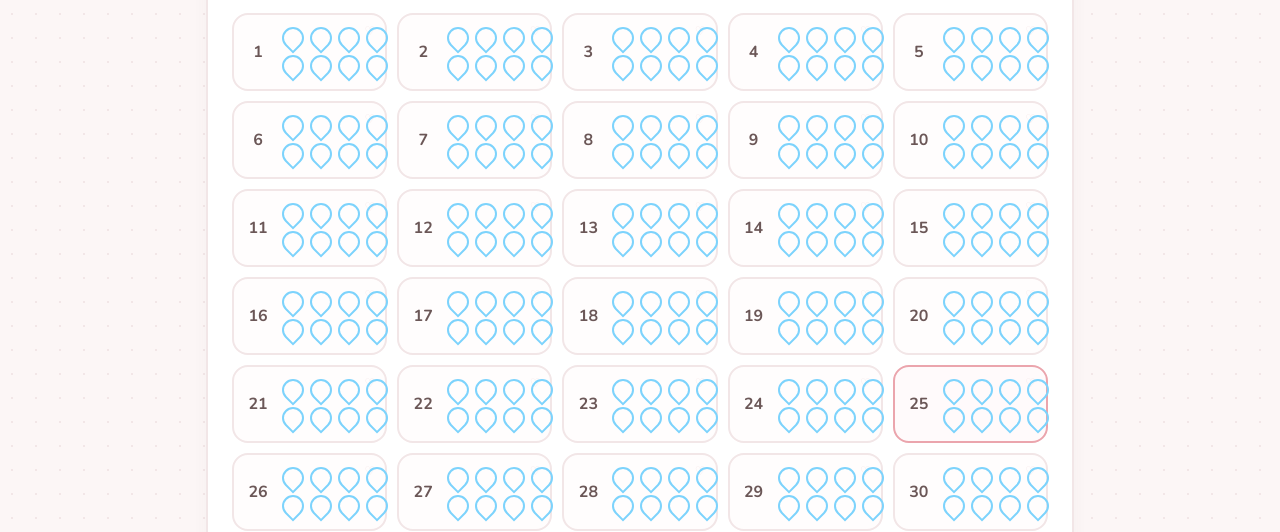
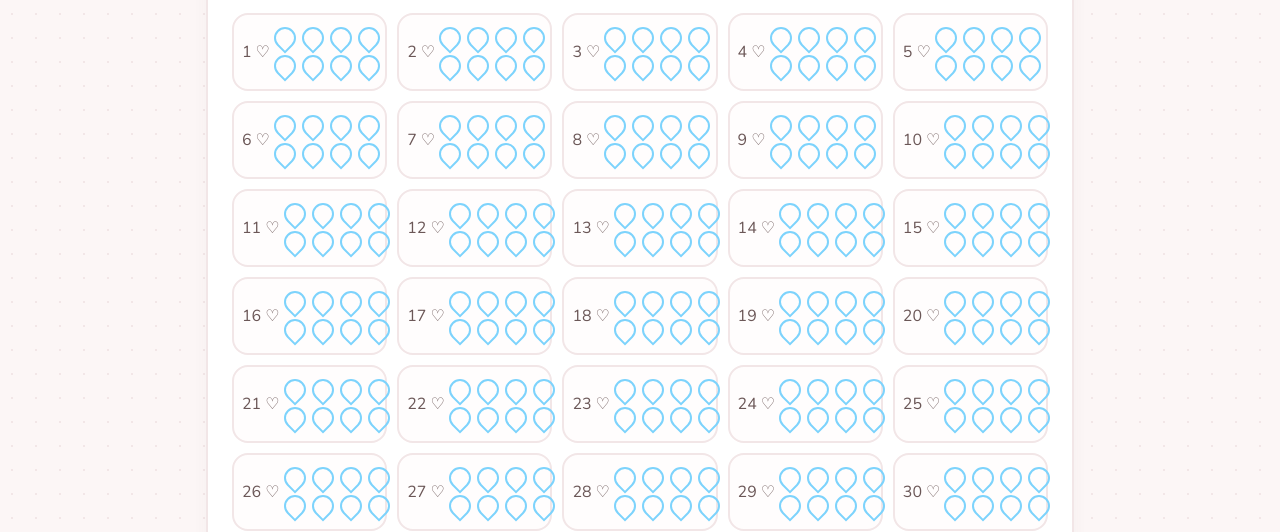
Before and after one commit to mariasorok/my-soft-tracker, a plain HTML site: page index.html in a window 1280 px wide. Shown: the part 286-818 px from the top of the page. Drawn offline with Linux system fonts and the light colour scheme.

Commit message:
Add files via upload

```diff
--- a/index.html
+++ b/index.html
@@ -129,25 +129,22 @@
   .month-nav button:hover { color: var(--pink-dark); }
   .month-nav .title { margin: 0; min-width: 150px; text-align: center; }
 
-  .days-grid { display: grid; grid-template-columns: repeat(auto-fill, minmax(150px, 1fr)); gap: 10px; }
+    .days-grid { display: grid; grid-template-columns: repeat(auto-fill, minmax(150px, 1fr)); gap: 10px; }
+
   .day-card {
-    border: 2px solid var(--border-color); border-radius: 16px; padding: 12px;
+    border: 2px solid var(--border-color); border-radius: 16px; padding: 12px 12px 12px 8px;
     position: relative; background: #fffdfd; transition: all 0.2s;
-    display: flex; align-items: center; gap: 12px;
+    display: flex; align-items: center; justify-content: space-between; gap: 4px;
   }
-  .day-card:active { transform: scale(0.98); }
-  .day-card.today { border-color: var(--pink-main); background: #fffafb; }
-  .day-num { font-family: var(--font-sans); font-weight: 700; font-size: 16px; color: var(--text-main); min-width: 24px; text-align: center; }
-  .day-heart { position: absolute; top: 8px; right: 10px; font-size: 12px; color: var(--border-color); }
-  .day-card.done .day-heart { color: var(--pink-main); }
 
-    .drops-grid {
+  .drops-grid {
     display: grid;
     grid-template-columns: repeat(4, 22px);
     gap: 6px;
     justify-content: center;
     align-items: center;
   }
+
   .drop {
     width: 22px; height: 22px; border-radius: 50% 50% 50% 0;
     transform: rotate(-45deg); border: 2.5px solid var(--blue-main);
--- a/sw.js
+++ b/sw.js
@@ -1,4 +1,4 @@
-const CACHE_NAME = 'soft-tracker-v2';
+const CACHE_NAME = 'soft-tracker-v3';
 const ASSETS = [
   './',
   './index.html',
```
